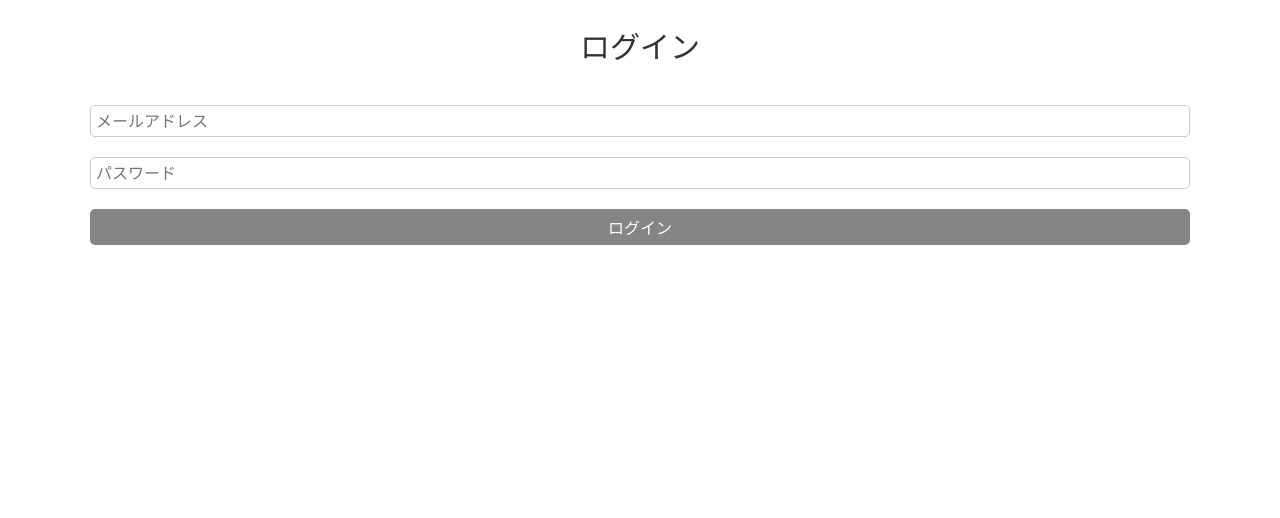
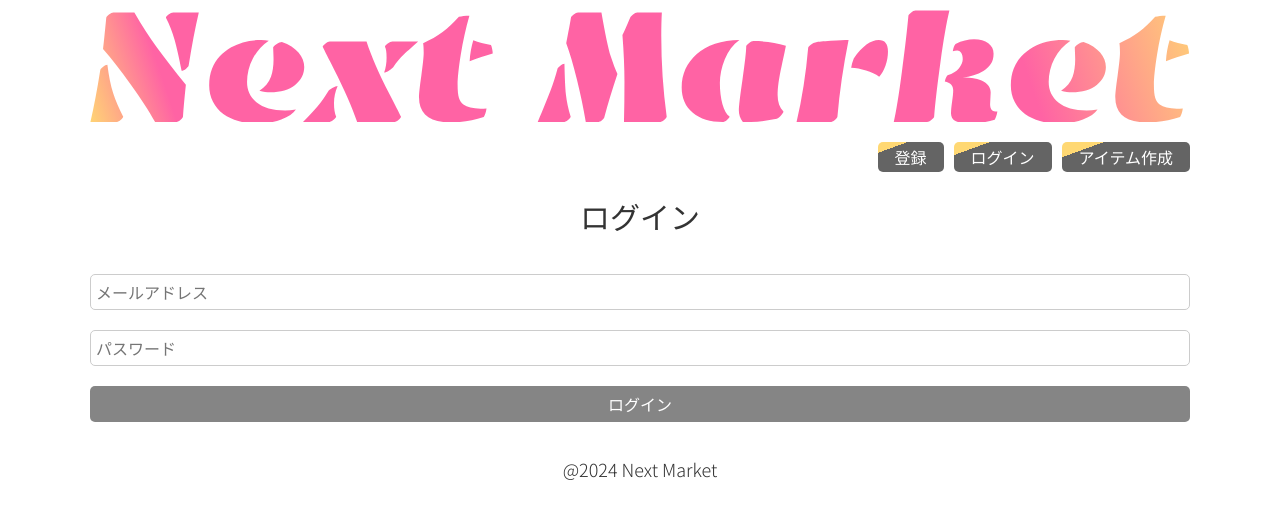
Before and after one commit to jun68ykt/next14-sample, a Next.js app: page /user/login in a window 1280 px wide. Shown: the top 518 px of the page. Built offline with nearby package versions, Linux system fonts and the light colour scheme.

Commit message:
レイアウトコンポーネントでヘッダーとフッターを使用

```diff
--- a/app/layout.js
+++ b/app/layout.js
@@ -1,17 +1,19 @@
-import { Inter } from 'next/font/google'
-import './globals.css'
+// app/layout.js
 
-const inter = Inter({ subsets: ['latin'] })
+import "./globals.css"
+import Header from "./components/header"
+import Footer from "./components/footer"
 
-export const metadata = {
-  title: 'Create Next App',
-  description: 'Generated by create next app',
-}
-
-export default function RootLayout({ children }) {
+const RootLayout = ({ children }) => {
   return (
     <html lang="ja">
-      <body className={inter.className}>{children}</body>
+    <body>
+    <Header/>
+    {children}
+    <Footer/>
+    </body>
     </html>
   )
 }
+
+export default RootLayout
```
